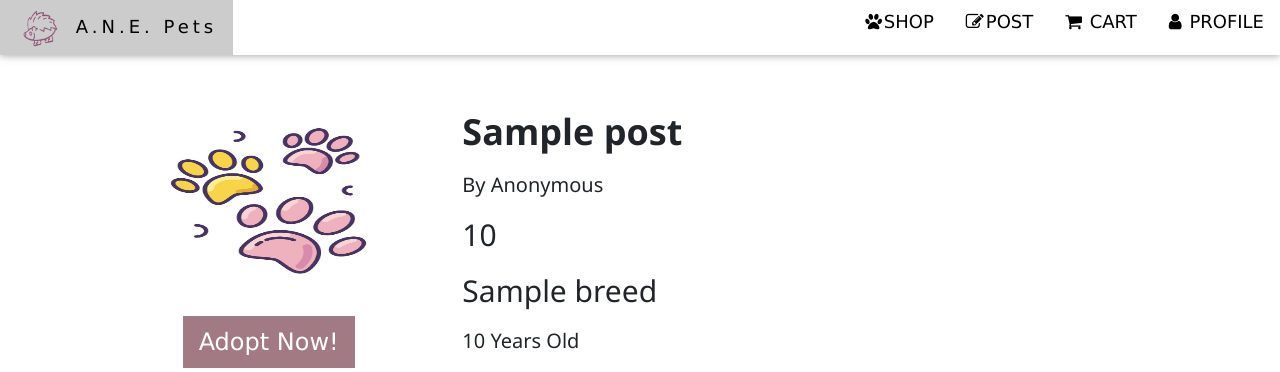
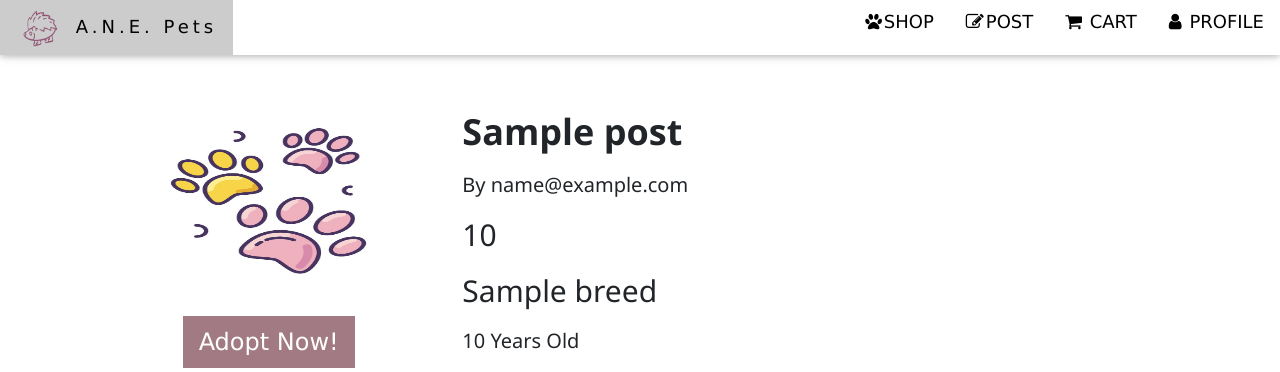
Before and after one commit to Nick-Talton/cs4750, a Flask app: template app/templates/post.html in a window 1280 px wide. Shown: the top 372 px of the page. Run offline with Flask 2, Linux system fonts and the light colour scheme; the template is opened without the code that fills it: most values are stand-ins (such as "Sample title", 1, 10 or a date in 2020).

Commit message:
fix individual post author

```diff
--- a/app/templates/post.html
+++ b/app/templates/post.html
@@ -31,7 +31,7 @@
                 <h1 style="font-weight:bold;">{{ post.name }}</h1>
             </div>
             <div style="display:flex; flex-direction:row;">
-                <h4>By Anonymous</h4>
+                <h4>By {{post.email}}</h4>
             </div>
             <div style="display:flex; flex-direction:row;">
                 <h2>{{ post.price }}</h2>
```
